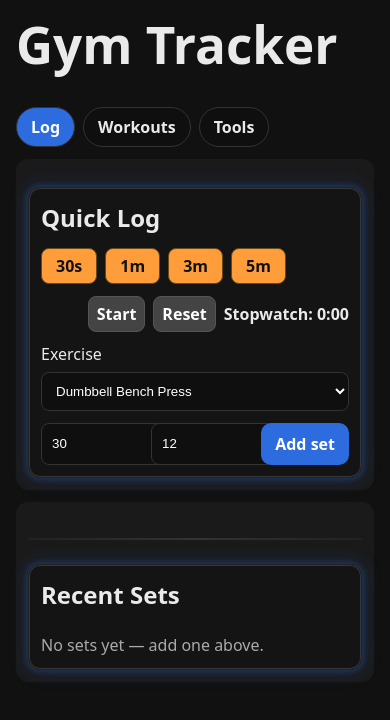
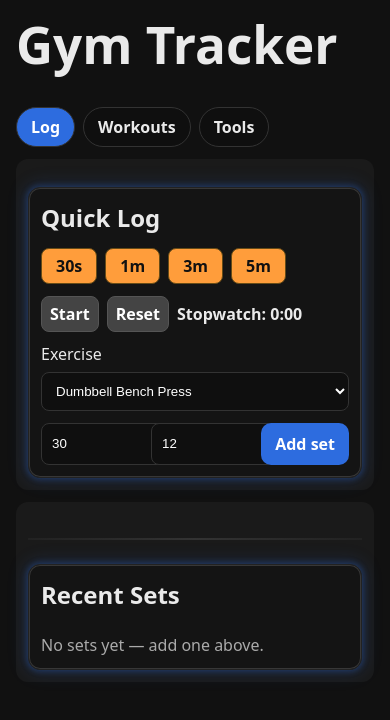
Before and after one commit to G-Mittens/gym-tracker, a React (Vite) app: page / in a window 390 px wide. Shown: the top 720 px of the page. Built offline with nearby package versions, Linux system fonts and the light colour scheme.

Commit message:
made the tooklbox and plate box more compact on small screens - added a stopwatch to the log tab

```diff
--- a/src/components/OneRepMax.tsx
+++ b/src/components/OneRepMax.tsx
@@ -4,6 +4,7 @@ export type OneRmFormula = "Epley" | "Brzycki" | "Lombardi" | "Mayhew" | "OCONNE
 interface BaseProps {
   unit: "lb" | "kg";
   onUnitChange?(u: "lb" | "kg"): void;
+  showTitle?: boolean; // for full variant, defaults true
 }
 interface FullProps extends BaseProps { variant?: "full"; }
 interface CompactProps extends BaseProps { variant: "compact"; }
@@ -19,7 +20,7 @@ const FORMULAS: { key: OneRmFormula; label: string; calc: (w:number,r:number)=>n
 
 const LOCAL_KEY = "gym-tracker:1rm";
 
-export const OneRepMax: React.FC<OneRepMaxProps> = ({ unit, onUnitChange, variant }) => {
+export const OneRepMax: React.FC<OneRepMaxProps> = ({ unit, onUnitChange, variant, showTitle = true }) => {
   const [weight, setWeight] = useState("225");
   const [reps, setReps] = useState("5");
   const [formula, setFormula] = useState<OneRmFormula>("Epley");
@@ -89,7 +90,7 @@ export const OneRepMax: React.FC<OneRepMaxProps> = ({ unit, onUnitChange, varian
 
   return (
     <div>
-      <h3 style={{ margin: "0 0 8px" }}>1RM Estimator</h3>
+      {showTitle && <h3 style={{ margin: "0 0 8px" }}>1RM Estimator</h3>}
       <div style={{ display: "flex", gap: 12, flexWrap: "wrap" }}>
         <div style={{ display:"grid", gap:4 }}>
           <label style={label}>Weight ({unit})</label>
--- a/src/tabs/LogTab.tsx
+++ b/src/tabs/LogTab.tsx
@@ -68,13 +68,11 @@ export const LogTab: React.FC<Props> = ({ exercises, sets, exerciseId, mm, ss, w
           {activeTimerSec != null && (
             <div style={{ fontWeight:600, fontSize:20, color:"#ffb054" }}>Timer: {secondsToMMSS(activeTimerSec)}</div>
           )}
-          <div style={{ marginTop:8, display:"flex", width:"100%" }}>
-            <div style={{ marginLeft:"auto", display:"flex", alignItems:"center", gap:8, flexWrap:"wrap" }}>
-              {!stopwatchRunning && <button onClick={startStopwatch} style={swBtn}>Start</button>}
-              {stopwatchRunning && <button onClick={stopStopwatch} style={swBtn}>Pause</button>}
-              <button onClick={resetStopwatch} style={swBtn}>Reset</button>
-              <div style={{ fontWeight:600 }}>Stopwatch: <span style={{ fontVariantNumeric:"tabular-nums" }}>{secondsToMMSS(stopwatchSec)}</span></div>
-            </div>
+          <div style={{ marginTop:8, display:"flex", width:"100%", alignItems:"center", gap:8, flexWrap:"wrap" }}>
+            {!stopwatchRunning && <button onClick={startStopwatch} style={swBtn}>Start</button>}
+            {stopwatchRunning && <button onClick={stopStopwatch} style={swBtn}>Pause</button>}
+            <button onClick={resetStopwatch} style={swBtn}>Reset</button>
+            <div style={{ fontWeight:600 }}>Stopwatch: <span style={{ fontVariantNumeric:"tabular-nums" }}>{secondsToMMSS(stopwatchSec)}</span></div>
           </div>
         </div>
         <label style={styles.label}>Exercise</label>
--- a/src/tabs/ToolsTab.tsx
+++ b/src/tabs/ToolsTab.tsx
@@ -9,6 +9,8 @@ interface PlateOption { weight: number; enabled: boolean; }
 // Common plate sets for lb and kg gyms
 const DEFAULT_LB_PLATES = [45, 35, 25, 15, 10, 5, 2.5];
 const DEFAULT_KG_PLATES = [25, 20, 15, 10, 5, 2.5, 1.25];
+
+interface CollapsedState { forward:boolean; reverse:boolean; oneRM:boolean; }
 
 export const ToolsTab: React.FC<Props> = ({ card }) => {
   const [unit, setUnit] = useState<"lb" | "kg">("lb");
@@ -95,13 +97,29 @@ export const ToolsTab: React.FC<Props> = ({ card }) => {
 
   const plateKeys = Object.keys(result?.perSide || {}).map(Number).sort((a,b)=>b-a);
 
+  const COLLAPSE_KEY = "gym-tracker:tools:collapsed";
+  // Always start collapsed on load (ignore persisted collapse state by design request)
+  const [collapsed, setCollapsed] = useState<CollapsedState>({ forward:true, reverse:true, oneRM:true });
+  // Keep persistence of content states only (no persistence of collapsed) – remove stored key if exists
+  useEffect(()=>{ try { localStorage.removeItem(COLLAPSE_KEY); } catch { /* ignore */ } }, []);
+
+  function toggleCollapse(id: keyof CollapsedState) {
+    setCollapsed(c => ({ ...c, [id]: !c[id] }));
+  }
+
+  const arrow = (open:boolean) => <span style={{ display:"inline-block", transform: open? "rotate(90deg)":"rotate(0deg)", transition:"transform .2s", marginRight:6 }}>▶</span>;
+
   return (
     <section style={card}>
       <h2 style={{ marginTop: 0 }}>Tools</h2>
+      {/* Forward Plate Calculator */}
       <div style={toolBox} className="tool-box">
-        <h3 style={{ margin: "0 0 6px" }}>Barbell Plate Calculator</h3>
-        <div style={{ fontSize: 13, opacity: 0.8, marginBottom: 12 }}>Compute plate loading for a target barbell weight. Toggle plates to match your gym inventory or add custom sizes.</div>
-
+        <button onClick={()=>toggleCollapse("forward")} style={collapseHeader(collapsed.forward)}>
+          {arrow(!collapsed.forward)} Barbell Plate Calculator
+        </button>
+        {!collapsed.forward && (
+          <>
+            <div style={{ fontSize: 13, opacity: 0.8, marginBottom: 12, marginTop:8 }}>Compute plate loading for a target barbell weight. Toggle plates to match your gym inventory or add custom sizes.</div>
             <div style={{ display: "grid", gap: 12, maxWidth: 520 }}>
               <div style={{ display: "flex", gap: 8 }}>
                 <button onClick={() => toggleUnit("lb")} style={unitBtn(unit === "lb")}>LB</button>
@@ -128,7 +146,6 @@ export const ToolsTab: React.FC<Props> = ({ card }) => {
                 <input value={customPlates} onChange={e=>setCustomPlates(e.target.value)} style={inp} placeholder={unit === "lb" ? "Example: 55 35 7.5" : "Example: 7.5 0.5"} />
               </div>
             </div>
-
             <div style={{ marginTop: 18 }}>
               {!result && <div style={{ opacity: 0.7 }}>Enter valid numbers (target ≥ bar).</div>}
               {result && (
@@ -155,21 +172,31 @@ export const ToolsTab: React.FC<Props> = ({ card }) => {
                 </div>
               )}
             </div>
+          </>
+        )}
       </div>
       <div style={separator} />
+      {/* Reverse Plate Calculator */}
       <div style={toolBox} className="tool-box">
-        <ReversePlateCalculator />
+        <button onClick={()=>toggleCollapse("reverse")} style={collapseHeader(collapsed.reverse)}>
+          {arrow(!collapsed.reverse)} Reverse Plate Total
+        </button>
+        {!collapsed.reverse && <div style={{ marginTop:8 }}><ReversePlateCalculator hideTitle /></div>}
       </div>
       <div style={separator} />
+      {/* One Rep Max */}
       <div style={toolBox} className="tool-box">
-        <OneRepMax unit={unit} onUnitChange={setUnit} />
+        <button onClick={()=>toggleCollapse("oneRM")} style={collapseHeader(collapsed.oneRM)}>
+          {arrow(!collapsed.oneRM)} 1RM Estimator
+        </button>
+        {!collapsed.oneRM && <div style={{ marginTop:8 }}><OneRepMax unit={unit} onUnitChange={setUnit} showTitle={false} /></div>}
       </div>
     </section>
   );
 };
 
 /* ---------------- Reverse Plate Calculator (separate) ---------------- */
-const ReversePlateCalculator: React.FC = () => {
+const ReversePlateCalculator: React.FC<{ hideTitle?: boolean }> = ({ hideTitle }) => {
   const [unit, setUnit] = useState<"lb"|"kg">("lb");
   const [bar, setBar] = useState("45");
   const [custom, setCustom] = useState("");
@@ -228,7 +255,7 @@ const ReversePlateCalculator: React.FC = () => {
 
   return (
     <div>
-      <h3 style={{ margin: "0 0 6px" }}>Reverse Plate Total</h3>
+      {!hideTitle && <h3 style={{ margin: "0 0 6px" }}>Reverse Plate Total</h3>}
       <div style={{ fontSize: 13, opacity: 0.8, marginBottom: 12 }}>Enter how many plates of each size are on one side to get total bar weight.</div>
       <div style={{ display: "flex", gap: 8, marginBottom: 12 }}>
         <button onClick={()=>toggleUnit("lb")} style={unitBtn(unit==="lb")}>LB</button>
@@ -302,3 +329,17 @@ const plateBox: React.CSSProperties = {
 // toolBox & separator now imported from theme.ts
 const reversePlateBox: React.CSSProperties = { display: "flex", flexDirection: "column", gap: 4, background: "#181818", border: "1px solid #333", padding: 6, borderRadius: 10, width: 70, alignItems: "center" };
 const reverseInput: React.CSSProperties = { width: 40, padding: "4px 4px", borderRadius: 6, background: "#0f0f0f", color: "#eaeaea", border: "1px solid #333", textAlign: "center" };
+const collapseHeader = (_open:boolean): React.CSSProperties => ({
+  width:"100%",
+  textAlign:"left",
+  background:"transparent",
+  color:"#eaeaea",
+  border:"none",
+  cursor:"pointer",
+  fontSize:16,
+  fontWeight:700,
+  padding:"4px 2px",
+  display:"flex",
+  alignItems:"center",
+  outline:"none"
+});
```
Lines whose indentation alone changed are shown as unchanged.
